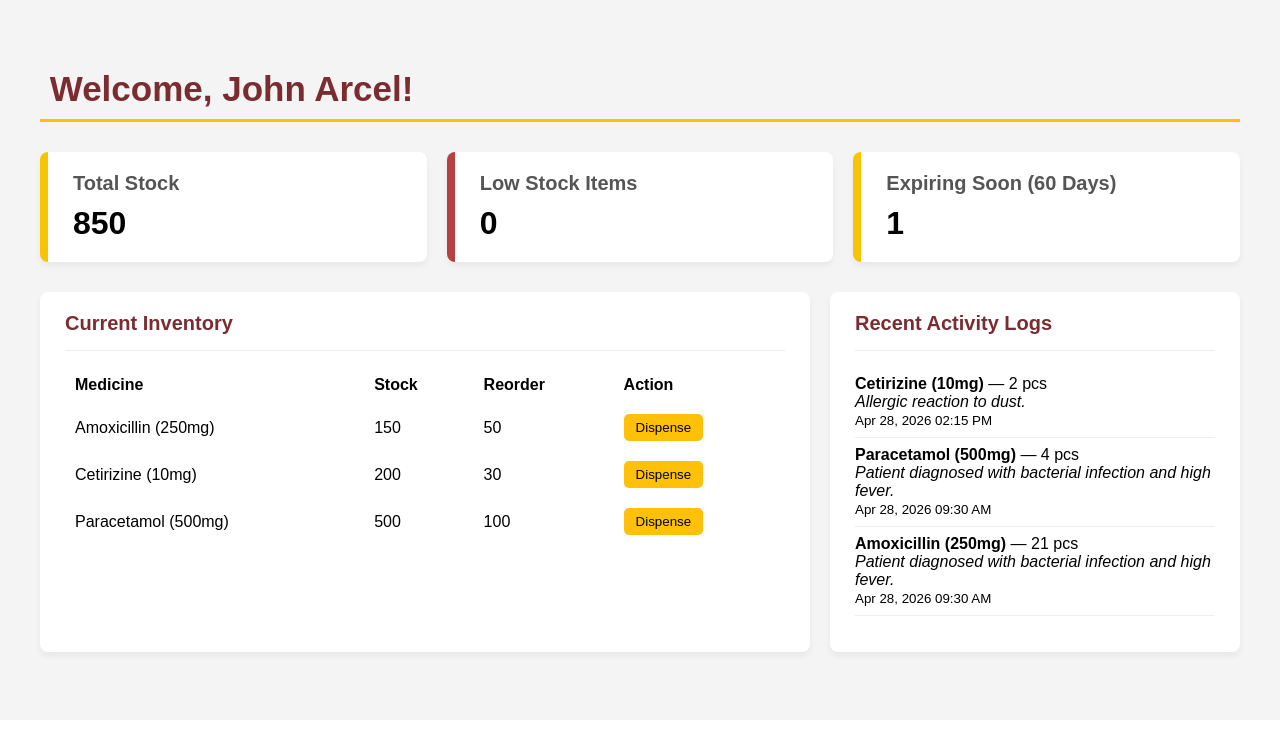
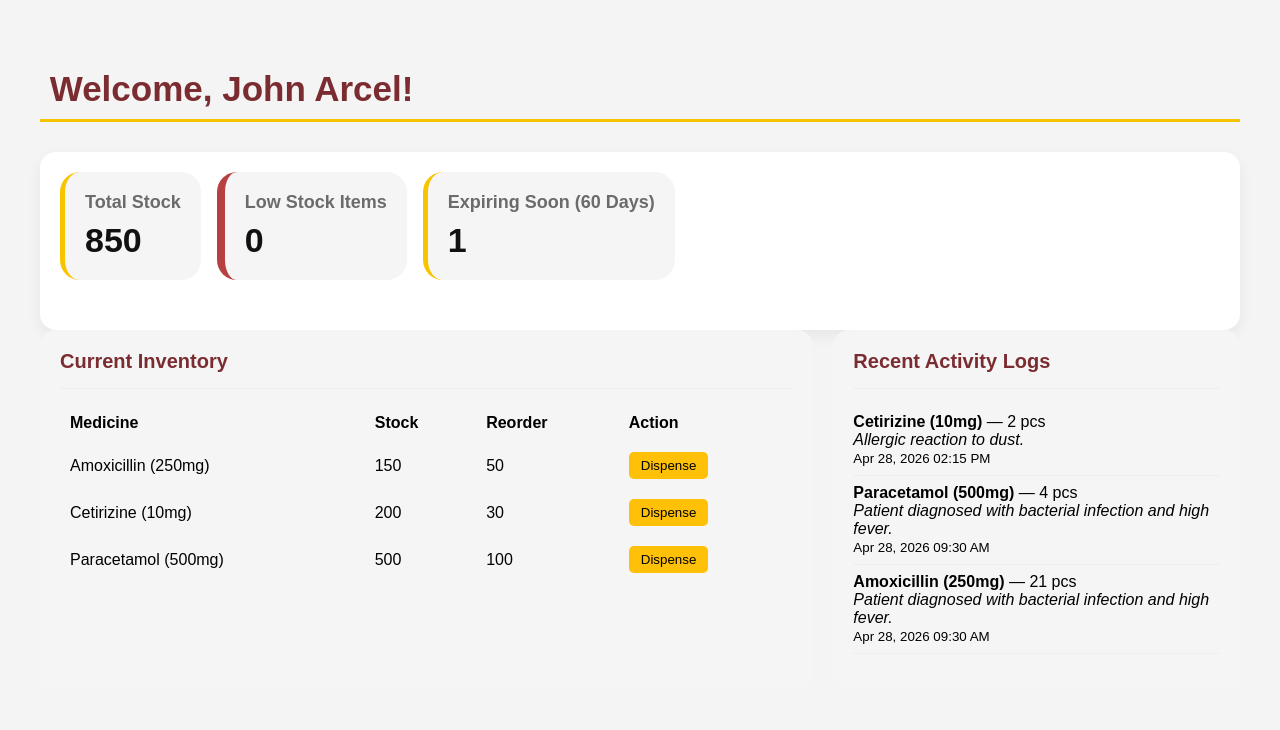
Before and after one commit to sigmacoy/IM1-Final-Capstone, a PHP site: page / in a window 1280 px wide. Shown: the part 80-810 px from the top of the page. Before the commit the page ends 739 px from the top, so only its background shows below. Run offline with PHP 8.4, Linux system fonts and the light colour scheme; a user stored in the database is signed in; data comes from the database, SQL or seed files in the repository; some web fonts are replaced.

```diff
--- a/src/dashboard/index.php
+++ b/src/dashboard/index.php
@@ -89,8 +89,6 @@
         $recentLogs = $stmtLogs->fetchAll(PDO::FETCH_ASSOC);
 
     } catch (PDOException $e) {
-        // If DB fails, show a dash instead of crashing the page
-        $totalStock = $lowStock = $expiringSoon = "-";
         die("DB ERROR: " . $e->getMessage());
     }
 
@@ -113,22 +111,22 @@
     <h2 class="welcome-text">&nbsp;Welcome, <?php echo htmlspecialchars($firstName); ?>!</h2>
     <hr class="yellow-line">
 
+    <div class="stats-wrapper">
         <div class="stat-cards">
-        <div class="card stat-card total-stock">
+            <div class="card stat-card total-stock" style="border-radius: 20px !important; overflow: hidden;" >
                 <p>Total Stock</p>
-            <h3>
-                <?php echo is_numeric($totalStock) ? number_format($totalStock) : $totalStock; ?>
-            </h3>
+                <h3><?php echo number_format($totalStock); ?></h3>
             </div>
 
-        <div class="card stat-card low-stock">
+            <div class="card stat-card low-stock" style="border-radius: 20px !important; overflow: hidden;" >
                 <p>Low Stock Items</p>
                 <h3><?php echo $lowStock; ?></h3>
             </div>
 
-        <div class="card stat-card expiring-soon">
+            <div class="card stat-card expiring-soon" style="border-radius: 20px !important; overflow: hidden;" >
                 <p>Expiring Soon (60 Days)</p>
                 <h3><?php echo $expiringSoon; ?></h3>
+            </div>
         </div>
     </div>
 
--- a/src/dashboard/style.css
+++ b/src/dashboard/style.css
@@ -19,21 +19,27 @@
 }
 
 .card {
-    background: white;
-    border-radius: 8px;
-    padding: 20px 25px;
-    box-shadow: 0 4px 6px rgba(0,0,0,0.05);
+    background: #f5f5f5;
+    border-radius: 16px;
+    padding: 20px;
+    box-shadow: none;
 }
 
 .stat-cards {
     display: flex;
-    gap: 20px;
+    gap: 16px;
     margin-bottom: 30px;
 }
 
 .stat-card {
-    flex: 1;
-    border-left: 8px solid #F8C400;
+    border-left: 5px solid #F8C400;
+}
+
+.stats-wrapper {
+    background: white;
+    border-radius: 16px;
+    padding: 20px;
+    box-shadow: 0 6px 15px rgba(0,0,0,0.06);
 }
 
 .stat-card.low-stock {
@@ -41,16 +47,17 @@
 }
 
 .stat-card p {
-    color: #555;
-    font-size: 20px;
-    font-weight: bold;
-    margin: 0 0 10px 0;
+    color: #6b6b6b;
+    font-size: 18px;
+    font-weight: 600;
+    margin: 0 0 8px 0;
 }
 
 .stat-card h3 {
-    font-size: 32px;
+    font-size: 34px;
     margin: 0;
-    color: #000;
+    color: #111;
+    font-weight: bold;
 }
 
 .dashboard-grid {
@@ -78,13 +85,13 @@
     margin-bottom: 15px;
 }
 
-/* For Current Inventory */
 .inventory-table {
     width: 100%;
     border-collapse: collapse;
 }
 
-.inventory-table th, .inventory-table td {
+.inventory-table th,
+.inventory-table td {
     padding: 10px;
     text-align: left;
 }
@@ -103,7 +110,6 @@
     cursor: pointer;
 }
 
-/* For Recent Activity Logs */
 .activity-list {
     list-style: none;
     padding: 0;
```
Lines whose indentation alone changed are shown as unchanged.
